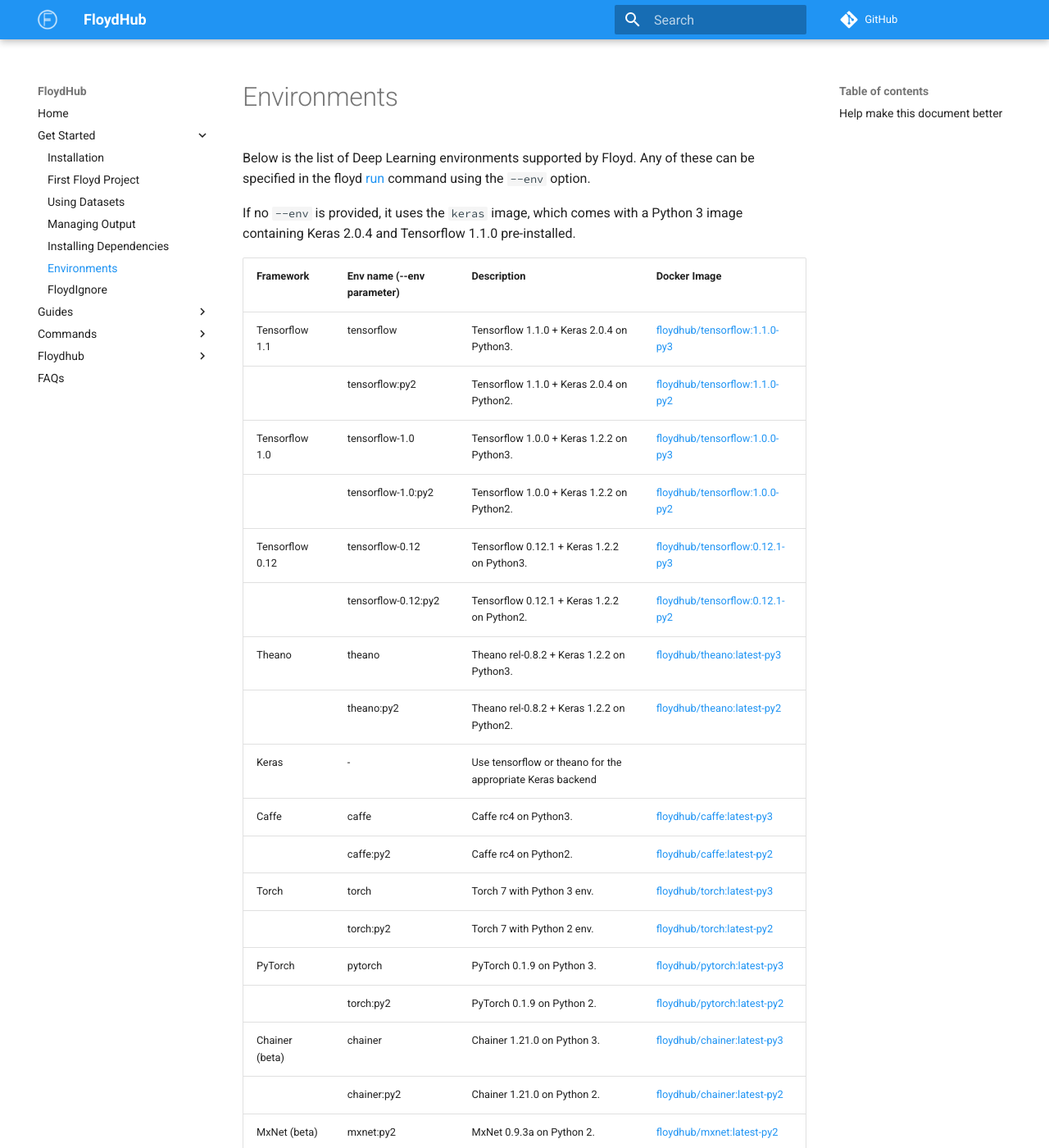
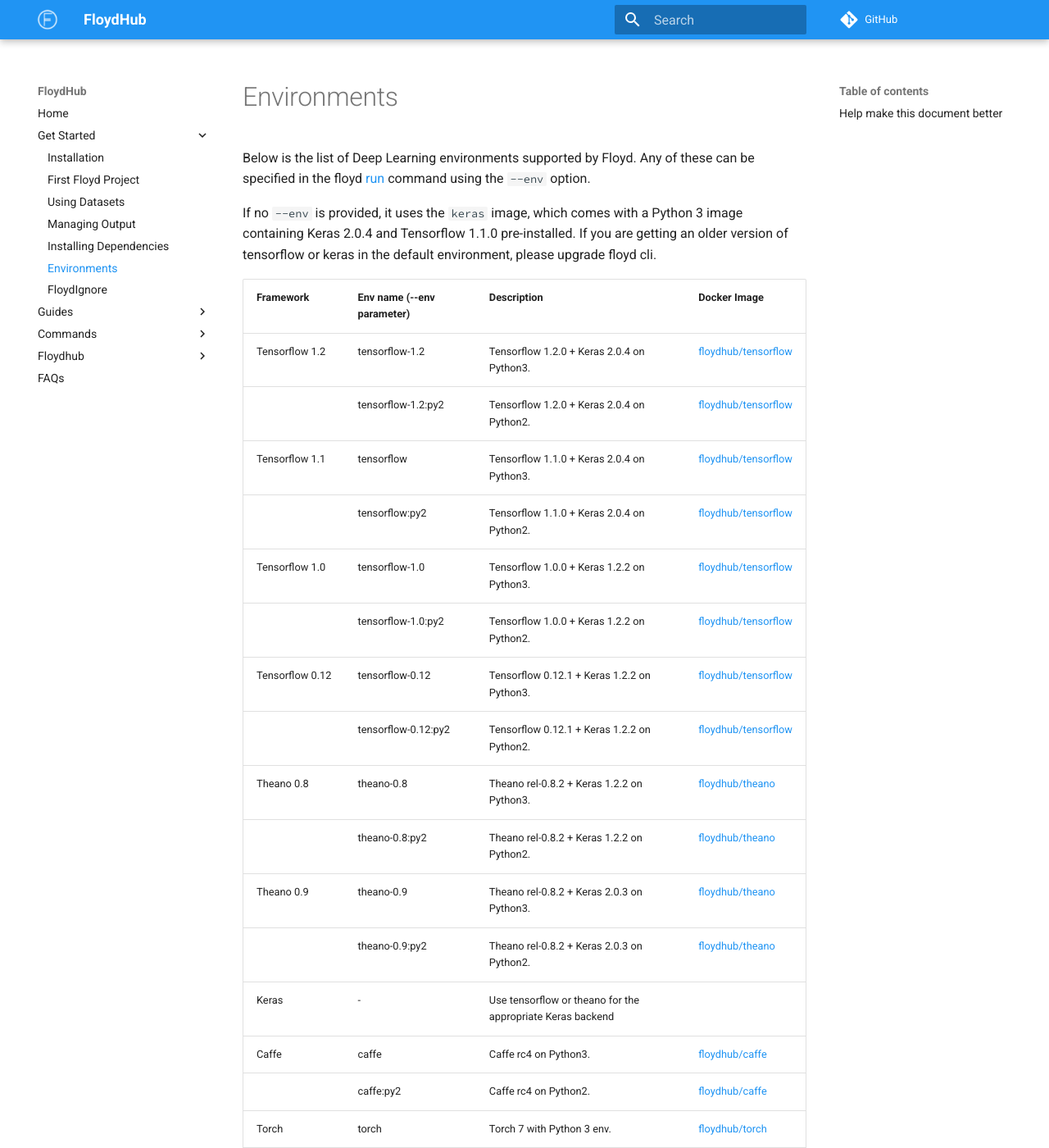
Before and after one commit to floydhub/floyd-docs, an MkDocs documentation site: the page built from docs/home/environments.md, in a window 1280 px wide and 1400 px high. Shown: the whole window at 82% size. Built offline with MkDocs 1.6.1 and Material for MkDocs 9.7.7, drawn with Linux system fonts in a browser that asks for light colours; comment, search, counter and statistics services are not loaded; old or Windows-style settings are respelled for this version of MkDocs; some of the changed text lies outside the part shown.

Commit message:
update environment page

```diff
--- a/docs/home/environments.md
+++ b/docs/home/environments.md
@@ -3,30 +3,38 @@
 Below is the list of Deep Learning environments supported by Floyd. Any of
 these can be specified in the floyd [run](../commands/run.md) command using the `--env` option.
 
-If no `--env` is provided, it uses the `keras` image, which comes with a Python 3 image containing
-Keras 2.0.4 and Tensorflow 1.1.0 pre-installed.
+If no `--env` is provided, it uses the `keras` image, which comes with a Python
+3 image containing Keras 2.0.4 and Tensorflow 1.1.0 pre-installed. If you are
+getting an older version of tensorflow or keras in the default environment,
+please upgrade floyd cli.
 
 | Framework | Env name (--env parameter)  |  Description              | Docker Image |
 | --------- | ------------------ | ------------------------ |-------------|
-| Tensorflow 1.1 | tensorflow  | Tensorflow 1.1.0 + Keras 2.0.4 on Python3. | [floydhub/tensorflow:1.1.0-py3](https://hub.docker.com/r/floydhub/tensorflow/) |
-| | tensorflow:py2  | Tensorflow 1.1.0 + Keras 2.0.4 on Python2. | [floydhub/tensorflow:1.1.0-py2](https://hub.docker.com/r/floydhub/tensorflow/) |
-| Tensorflow 1.0 | tensorflow-1.0  | Tensorflow 1.0.0 + Keras 1.2.2 on Python3. | [floydhub/tensorflow:1.0.0-py3](https://hub.docker.com/r/floydhub/tensorflow/) |
-| | tensorflow-1.0:py2  | Tensorflow 1.0.0 + Keras 1.2.2 on Python2. | [floydhub/tensorflow:1.0.0-py2](https://hub.docker.com/r/floydhub/tensorflow/) |
-| Tensorflow 0.12 | tensorflow-0.12  | Tensorflow 0.12.1 + Keras 1.2.2 on Python3. | [floydhub/tensorflow:0.12.1-py3](https://hub.docker.com/r/floydhub/tensorflow/) |
-| | tensorflow-0.12:py2  | Tensorflow 0.12.1 + Keras 1.2.2 on Python2. | [floydhub/tensorflow:0.12.1-py2](https://hub.docker.com/r/floydhub/tensorflow/) |
-| Theano | theano  | Theano rel-0.8.2 + Keras 1.2.2 on Python3. | [floydhub/theano:latest-py3](https://hub.docker.com/r/floydhub/theano/) |
-| | theano:py2  | Theano rel-0.8.2 + Keras 1.2.2 on Python2. | [floydhub/theano:latest-py2](https://hub.docker.com/r/floydhub/theano/) |
+| Tensorflow 1.2 | tensorflow-1.2  | Tensorflow 1.2.0 + Keras 2.0.4 on Python3. | [floydhub/tensorflow](https://hub.docker.com/r/floydhub/tensorflow/) |
+|                | tensorflow-1.2:py2  | Tensorflow 1.2.0 + Keras 2.0.4 on Python2. | [floydhub/tensorflow](https://hub.docker.com/r/floydhub/tensorflow/) |
+| Tensorflow 1.1 | tensorflow  | Tensorflow 1.1.0 + Keras 2.0.4 on Python3. | [floydhub/tensorflow](https://hub.docker.com/r/floydhub/tensorflow/) |
+|                | tensorflow:py2  | Tensorflow 1.1.0 + Keras 2.0.4 on Python2. | [floydhub/tensorflow](https://hub.docker.com/r/floydhub/tensorflow/) |
+| Tensorflow 1.0 | tensorflow-1.0  | Tensorflow 1.0.0 + Keras 1.2.2 on Python3. | [floydhub/tensorflow](https://hub.docker.com/r/floydhub/tensorflow/) |
+|                | tensorflow-1.0:py2  | Tensorflow 1.0.0 + Keras 1.2.2 on Python2. | [floydhub/tensorflow](https://hub.docker.com/r/floydhub/tensorflow/) |
+| Tensorflow 0.12 | tensorflow-0.12  | Tensorflow 0.12.1 + Keras 1.2.2 on Python3. | [floydhub/tensorflow](https://hub.docker.com/r/floydhub/tensorflow/) |
+|                 | tensorflow-0.12:py2  | Tensorflow 0.12.1 + Keras 1.2.2 on Python2. | [floydhub/tensorflow](https://hub.docker.com/r/floydhub/tensorflow/) |
+| Theano 0.8 | theano-0.8  | Theano rel-0.8.2 + Keras 1.2.2 on Python3. | [floydhub/theano](https://hub.docker.com/r/floydhub/theano/) |
+|            | theano-0.8:py2  | Theano rel-0.8.2 + Keras 1.2.2 on Python2. | [floydhub/theano](https://hub.docker.com/r/floydhub/theano/) |
+| Theano 0.9 | theano-0.9  | Theano rel-0.8.2 + Keras 2.0.3 on Python3. | [floydhub/theano](https://hub.docker.com/r/floydhub/theano/) |
+|            | theano-0.9:py2  | Theano rel-0.8.2 + Keras 2.0.3 on Python2. | [floydhub/theano](https://hub.docker.com/r/floydhub/theano/) |
 | Keras | -  | Use tensorflow or theano for the appropriate Keras backend |  |
-| Caffe | caffe  | Caffe rc4 on Python3. | [floydhub/caffe:latest-py3](https://hub.docker.com/r/floydhub/caffe/) |
-| | caffe:py2  | Caffe rc4 on Python2. | [floydhub/caffe:latest-py2](https://hub.docker.com/r/floydhub/caffe/) |
-| Torch | torch | Torch 7 with Python 3 env. | [floydhub/torch:latest-py3](https://hub.docker.com/r/floydhub/torch/) |
-| | torch:py2 | Torch 7 with Python 2 env. | [floydhub/torch:latest-py2](https://hub.docker.com/r/floydhub/torch/) |
-| PyTorch | pytorch | PyTorch 0.1.9 on Python 3. | [floydhub/pytorch:latest-py3](https://hub.docker.com/r/floydhub/pytorch/) |
-| | torch:py2 | PyTorch 0.1.9 on Python 2. | [floydhub/pytorch:latest-py2](https://hub.docker.com/r/floydhub/pytorch/) |
-| Chainer (beta) | chainer | Chainer 1.21.0 on Python 3. | [floydhub/chainer:latest-py3](https://hub.docker.com/r/floydhub/chainer/) |
-| | chainer:py2 | Chainer 1.21.0 on Python 2. | [floydhub/chainer:latest-py2](https://hub.docker.com/r/floydhub/chainer/) |
-| MxNet (beta) | mxnet:py2 | MxNet 0.9.3a on Python 2. | [floydhub/mxnet:latest-py2](https://hub.docker.com/r/floydhub/mxnet/) |
-| Kur | kur | Kur 0.3.0 on Python 3. | [floydhub/kur:latest-py3](https://hub.docker.com/r/floydhub/kur/) |
+| Caffe | caffe  | Caffe rc4 on Python3. | [floydhub/caffe](https://hub.docker.com/r/floydhub/caffe/) |
+|       | caffe:py2  | Caffe rc4 on Python2. | [floydhub/caffe](https://hub.docker.com/r/floydhub/caffe/) |
+| Torch | torch | Torch 7 with Python 3 env. | [floydhub/torch](https://hub.docker.com/r/floydhub/torch/) |
+|       | torch:py2 | Torch 7 with Python 2 env. | [floydhub/torch](https://hub.docker.com/r/floydhub/torch/) |
+| PyTorch | pytorch | PyTorch 0.1.9 on Python 3. | [floydhub/pytorch](https://hub.docker.com/r/floydhub/pytorch/) |
+|         | pytorch:py2 | PyTorch 0.1.9 on Python 2. | [floydhub/pytorch](https://hub.docker.com/r/floydhub/pytorch/) |
+| Chainer 1.23 (beta) | chainer-1.23 | Chainer 1.23.0 on Python 3. | [floydhub/chainer](https://hub.docker.com/r/floydhub/chainer/) |
+|                     | chainer-1.23:py2 | Chainer 1.23.0 on Python 2. | [floydhub/chainer](https://hub.docker.com/r/floydhub/chainer/) |
+| Chainer 2.0 (beta) | chainer-2.0 | Chainer 1.23.0 on Python 3. | [floydhub/chainer](https://hub.docker.com/r/floydhub/chainer/) |
+|                    | chainer-2.0:py2 | Chainer 1.23.0 on Python 2. | [floydhub/chainer](https://hub.docker.com/r/floydhub/chainer/) |
+| MxNet (beta) | mxnet:py2 | MxNet 0.9.3a on Python 2. | [floydhub/mxnet](https://hub.docker.com/r/floydhub/mxnet/) |
+| Kur | kur | Kur 0.3.0 on Python 3. | [floydhub/kur](https://hub.docker.com/r/floydhub/kur/) |
 
 All environments are available for both CPU and GPU execution. For example,
 
```
